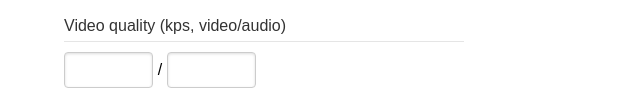
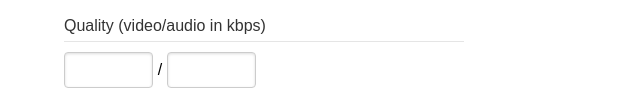
Before and after one commit to mayeaux/icecream-streaming, a website: page www/broadcast.html in a window 1280 px wide. Shown: the part 694-799 px from the top of the page, 0-640 px from the left. Drawn offline with nearby package versions, Linux system fonts and the light colour scheme.

Commit message:
clearer instructions about quality.

```diff
--- a/www/broadcast.html
+++ b/www/broadcast.html
@@ -76,7 +76,7 @@
       <div id="menu-area-advanced">
         <form class="pure-form">
           <fieldset>
-            <legend>Video quality (kps, video/audio)</legend>
+            <legend>Quality (video/audio in kbps)</legend>
              <input size="5" id="videoBitsPerSecond">
              /
              <input size="5" id="audioBitsPerSecond">
```
